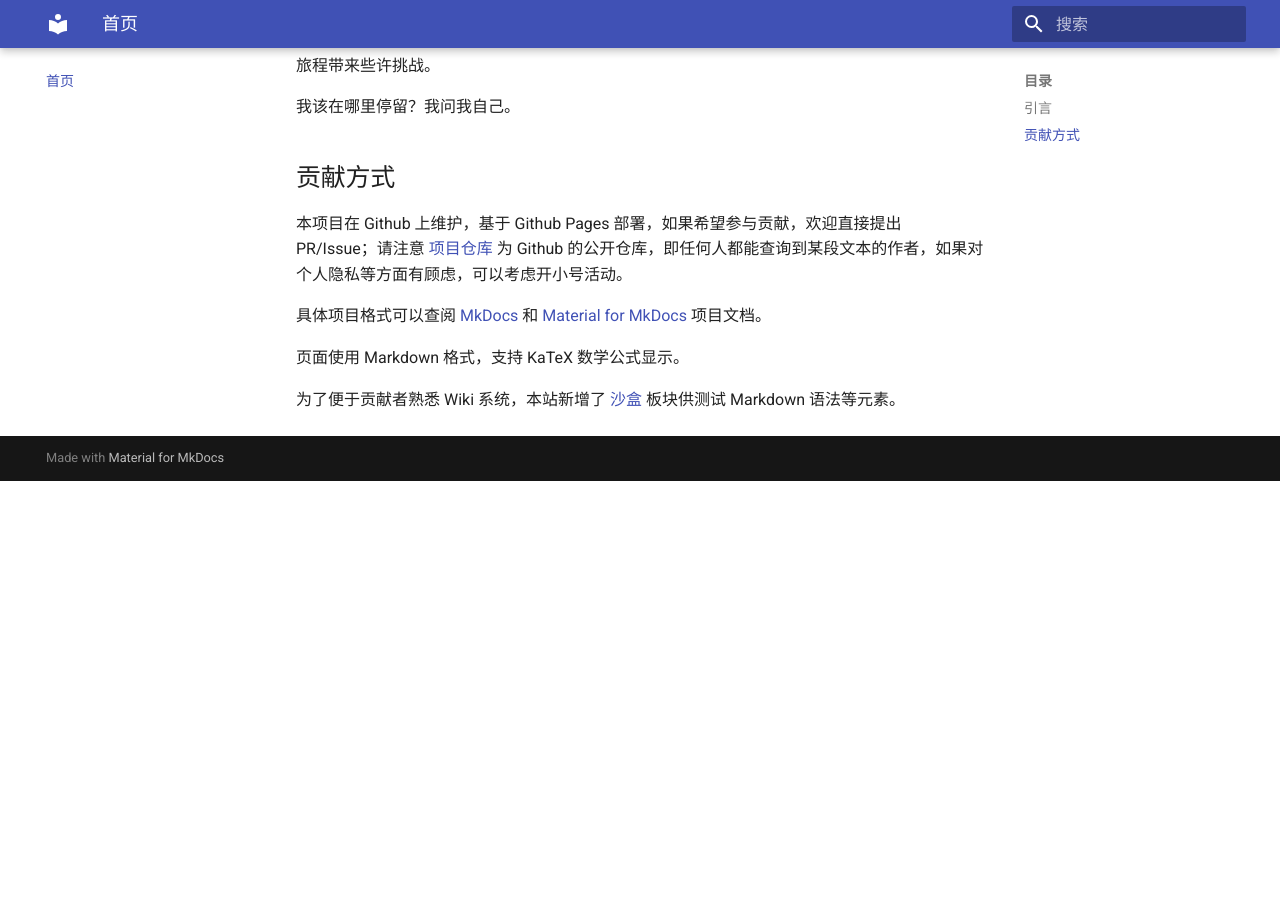
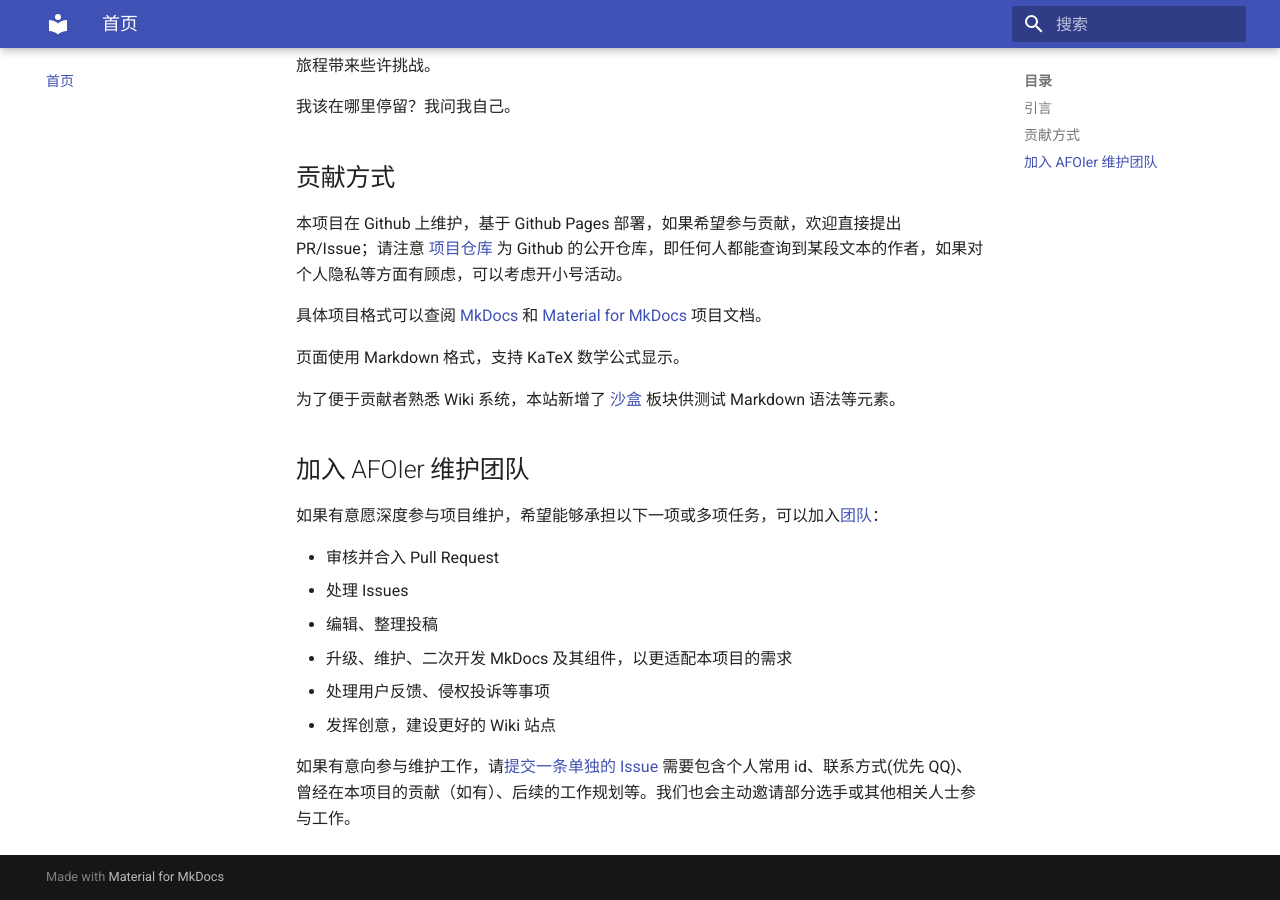
Before and after one commit to AFOIer/AFOIer, an MkDocs documentation site: the page built from docs/index.md, in a window 1280 px wide and 900 px high, scrolled down 746 px. Built offline with MkDocs 1.6.1 and Material for MkDocs 9.7.7, drawn with Linux system fonts in a browser that asks for light colours; before the commit the page ends 1227 px from its top, so only the background shows below that.

Commit message:
update index.md

```diff
--- a/docs/index.md
+++ b/docs/index.md
@@ -29,3 +29,16 @@
 页面使用 Markdown 格式，支持 KaTeX 数学公式显示。
 
 为了便于贡献者熟悉 Wiki 系统，本站新增了 [沙盒](./sandbox/page1/) 板块供测试 Markdown 语法等元素。
+
+## 加入 AFOIer 维护团队
+
+如果有意愿深度参与项目维护，希望能够承担以下一项或多项任务，可以加入[团队](https://github.com/AFOIer/)：
+
+- 审核并合入 Pull Request
+- 处理 Issues
+- 编辑、整理投稿
+- 升级、维护、二次开发 MkDocs 及其组件，以更适配本项目的需求
+- 处理用户反馈、侵权投诉等事项
+- 发挥创意，建设更好的 Wiki 站点
+
+如果有意向参与维护工作，请[提交一条单独的 Issue](https://github.com/AFOIer/AFOIer/issues) 需要包含个人常用 id、联系方式(优先 QQ)、曾经在本项目的贡献（如有）、后续的工作规划等。我们也会主动邀请部分选手或其他相关人士参与工作。
```
